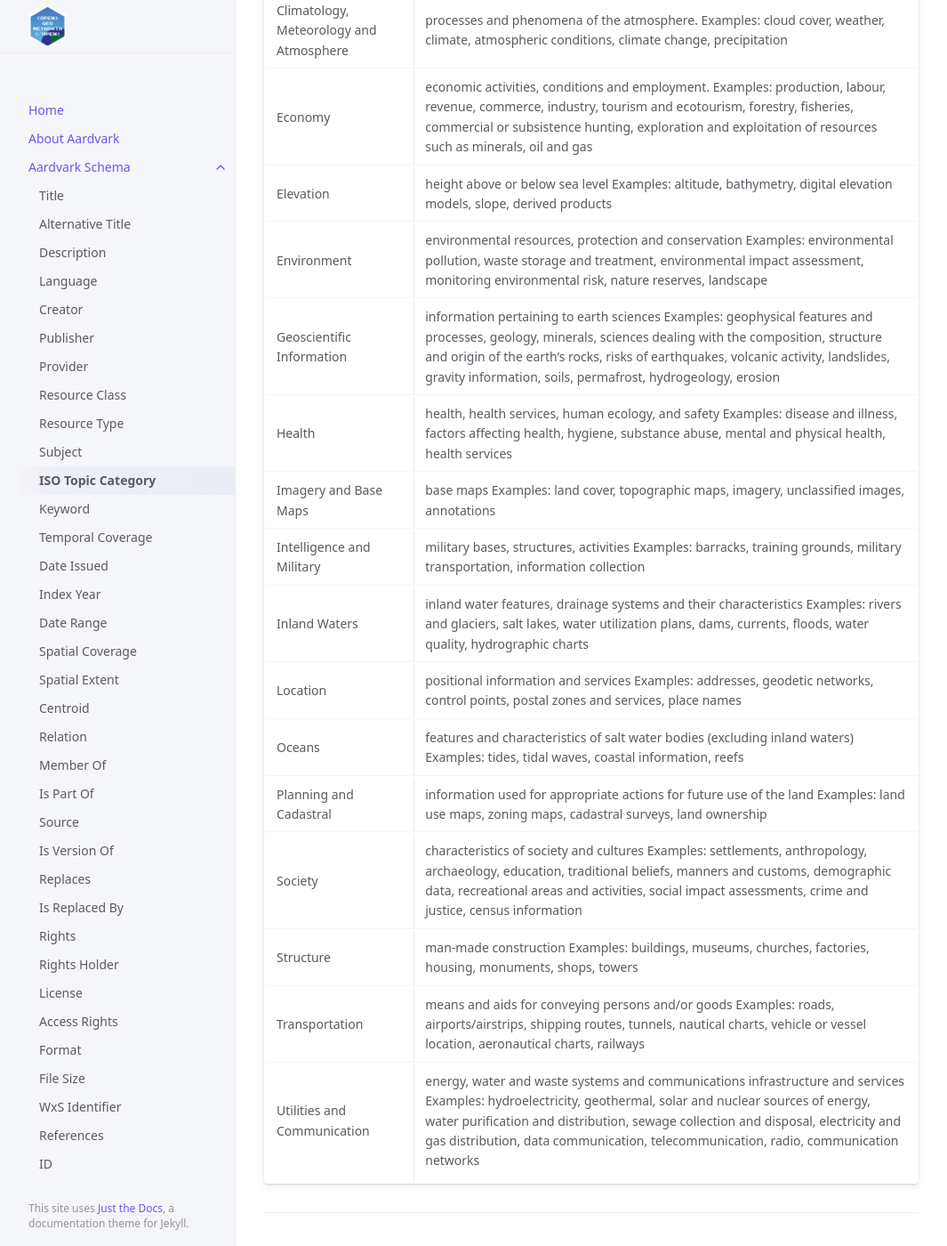
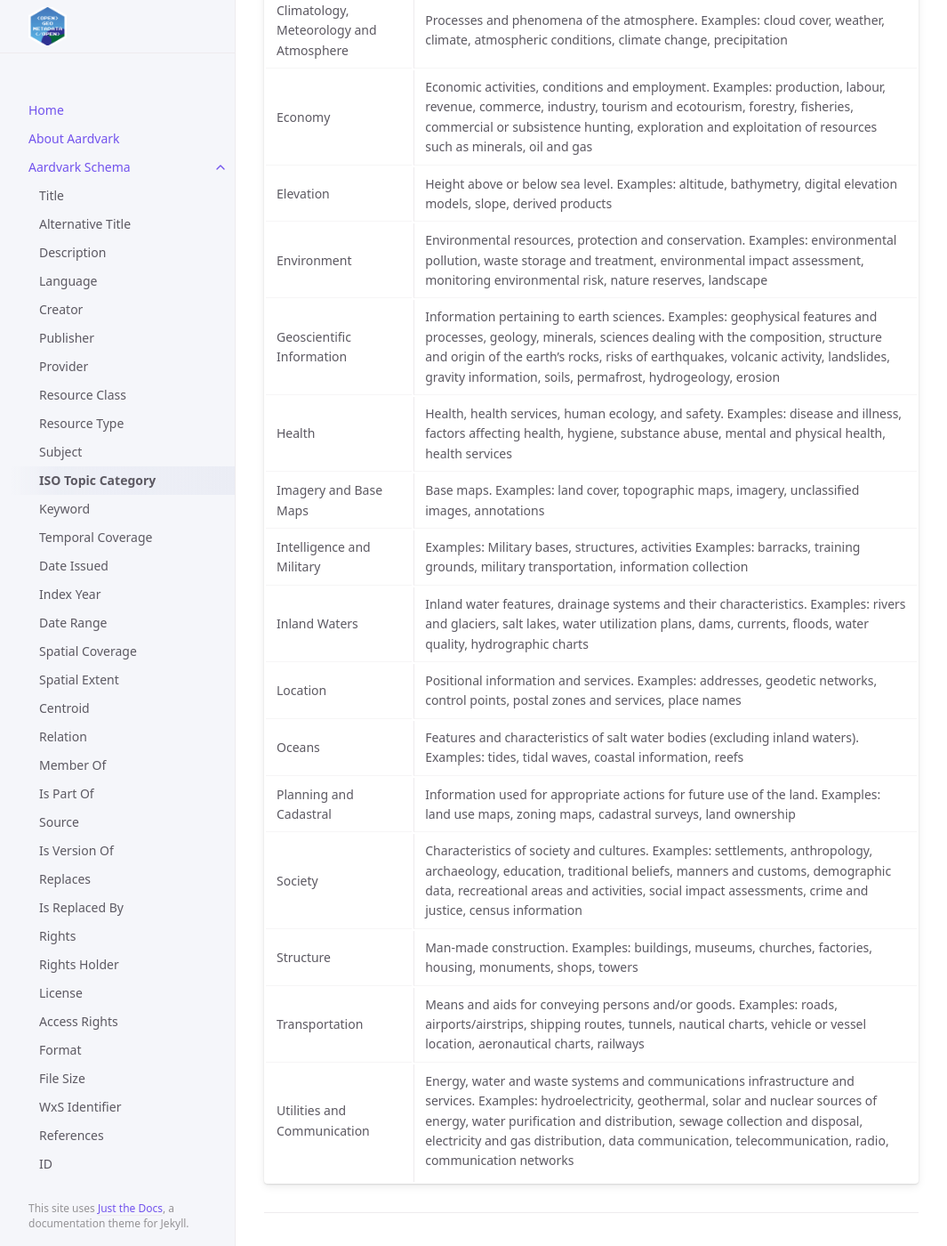
Before and after one commit to OpenGeoMetadata/opengeometadata.github.io, a Jekyll site: the page built from docs/aardvarkSchema/iso-topic-category.md, in a window 1280 px wide and 1400 px high, scrolled down 1085 px. Shown: the whole window at 89% size, without its empty margins (107-1172 px from the left). Built offline with Jekyll 4.4.1, drawn with Linux system fonts in a browser that asks for light colours; some of the changed text lies outside the part shown.

Commit message:
fix minor typos
Added "Imagery to Resource Class, and made minor formatting changes to ISO Topic Category.

```diff
--- a/docs/aardvarkSchema/iso-topic-category.md
+++ b/docs/aardvarkSchema/iso-topic-category.md
@@ -26,22 +26,22 @@ nav_order: 11
 
 | Term                | Definition (from NOAA) |
 |:--------------------|:---------------------- |
-| Farming             | rearing of animals and/or cultivation of plants Examples: agriculture, irrigation, aquaculture, plantations, herding, pests and diseases affecting crops and livestock |
-| Biota               | flora and/or fauna in natural environment Examples: wildlife, vegetation, biological sciences, ecology, wilderness, sealife, wetlands, habitat |
-| Boundaries          | legal land descriptions Examples: political and administrative boundaries |
-| Climatology, Meteorology and Atmosphere | processes and phenomena of the atmosphere. Examples: cloud cover, weather, climate, atmospheric conditions, climate change, precipitation |
-| Economy             | economic activities, conditions and employment. Examples: production, labour, revenue, commerce, industry, tourism and ecotourism, forestry, fisheries, commercial or subsistence hunting, exploration and exploitation of resources such as minerals, oil and gas |
-| Elevation           | height above or below sea level Examples: altitude, bathymetry, digital elevation models, slope, derived products |
-| Environment         | environmental resources, protection and conservation Examples: environmental pollution, waste storage and treatment, environmental impact assessment, monitoring environmental risk, nature reserves, landscape |
-| Geoscientific Information | information pertaining to earth sciences Examples: geophysical features and processes, geology, minerals, sciences dealing with the composition, structure and origin of the earth’s rocks, risks of earthquakes, volcanic activity, landslides, gravity information, soils, permafrost, hydrogeology, erosion |
-| Health              | health, health services, human ecology, and safety Examples: disease and illness, factors affecting health, hygiene, substance abuse, mental and physical health, health services |
-| Imagery and Base Maps | base maps Examples: land cover, topographic maps, imagery, unclassified images, annotations |
-| Intelligence and Military | military bases, structures, activities Examples: barracks, training grounds, military transportation, information collection  |
-| Inland Waters       | inland water features, drainage systems and their characteristics Examples: rivers and glaciers, salt lakes, water utilization plans, dams, currents, floods, water quality, hydrographic charts |
-| Location            | positional information and services Examples: addresses, geodetic networks, control points, postal zones and services, place names  |
-| Oceans              | features and characteristics of salt water bodies (excluding inland waters) Examples: tides, tidal waves, coastal information, reefs |
-| Planning and Cadastral | information used for appropriate actions for future use of the land Examples: land use maps, zoning maps, cadastral surveys, land ownership |
-| Society             | characteristics of society and cultures Examples: settlements, anthropology, archaeology, education, traditional beliefs, manners and customs, demographic data, recreational areas and activities, social impact assessments, crime and justice, census information |
-| Structure           | man-made construction Examples: buildings, museums, churches, factories, housing, monuments, shops, towers |
-| Transportation      | means and aids for conveying persons and/or goods Examples: roads, airports/airstrips, shipping routes, tunnels, nautical charts, vehicle or vessel location, aeronautical charts, railways |
-| Utilities and Communication | energy, water and waste systems and communications infrastructure and services Examples: hydroelectricity, geothermal, solar and nuclear sources of energy, water purification and distribution, sewage collection and disposal, electricity and gas distribution, data communication, telecommunication, radio, communication networks |
+| Farming             | Rearing of animals and/or cultivation of plants. Examples: agriculture, irrigation, aquaculture, plantations, herding, pests and diseases affecting crops and livestock |
+| Biota               | Flora and/or fauna in natural environment. Examples: wildlife, vegetation, biological sciences, ecology, wilderness, sealife, wetlands, habitat |
+| Boundaries          | Legal land descriptions. Examples: political and administrative boundaries |
+| Climatology, Meteorology and Atmosphere | Processes and phenomena of the atmosphere. Examples: cloud cover, weather, climate, atmospheric conditions, climate change, precipitation |
+| Economy             | Economic activities, conditions and employment. Examples: production, labour, revenue, commerce, industry, tourism and ecotourism, forestry, fisheries, commercial or subsistence hunting, exploration and exploitation of resources such as minerals, oil and gas |
+| Elevation           | Height above or below sea level. Examples: altitude, bathymetry, digital elevation models, slope, derived products |
+| Environment         | Environmental resources, protection and conservation. Examples: environmental pollution, waste storage and treatment, environmental impact assessment, monitoring environmental risk, nature reserves, landscape |
+| Geoscientific Information | Information pertaining to earth sciences. Examples: geophysical features and processes, geology, minerals, sciences dealing with the composition, structure and origin of the earth’s rocks, risks of earthquakes, volcanic activity, landslides, gravity information, soils, permafrost, hydrogeology, erosion |
+| Health              | Health, health services, human ecology, and safety. Examples: disease and illness, factors affecting health, hygiene, substance abuse, mental and physical health, health services |
+| Imagery and Base Maps | Base maps. Examples: land cover, topographic maps, imagery, unclassified images, annotations |
+| Intelligence and Military | Examples: Military bases, structures, activities Examples: barracks, training grounds, military transportation, information collection  |
+| Inland Waters       | Inland water features, drainage systems and their characteristics. Examples: rivers and glaciers, salt lakes, water utilization plans, dams, currents, floods, water quality, hydrographic charts |
+| Location            | Positional information and services. Examples: addresses, geodetic networks, control points, postal zones and services, place names |
+| Oceans              | Features and characteristics of salt water bodies (excluding inland waters). Examples: tides, tidal waves, coastal information, reefs |
+| Planning and Cadastral | Information used for appropriate actions for future use of the land. Examples: land use maps, zoning maps, cadastral surveys, land ownership |
+| Society             | Characteristics of society and cultures. Examples: settlements, anthropology, archaeology, education, traditional beliefs, manners and customs, demographic data, recreational areas and activities, social impact assessments, crime and justice, census information |
+| Structure           | Man-made construction. Examples: buildings, museums, churches, factories, housing, monuments, shops, towers |
+| Transportation      | Means and aids for conveying persons and/or goods. Examples: roads, airports/airstrips, shipping routes, tunnels, nautical charts, vehicle or vessel location, aeronautical charts, railways |
+| Utilities and Communication | Energy, water and waste systems and communications infrastructure and services. Examples: hydroelectricity, geothermal, solar and nuclear sources of energy, water purification and distribution, sewage collection and disposal, electricity and gas distribution, data communication, telecommunication, radio, communication networks |
```
Also changed, not shown: docs/aardvarkSchema/resource-class.md (+1 -0 lines).
